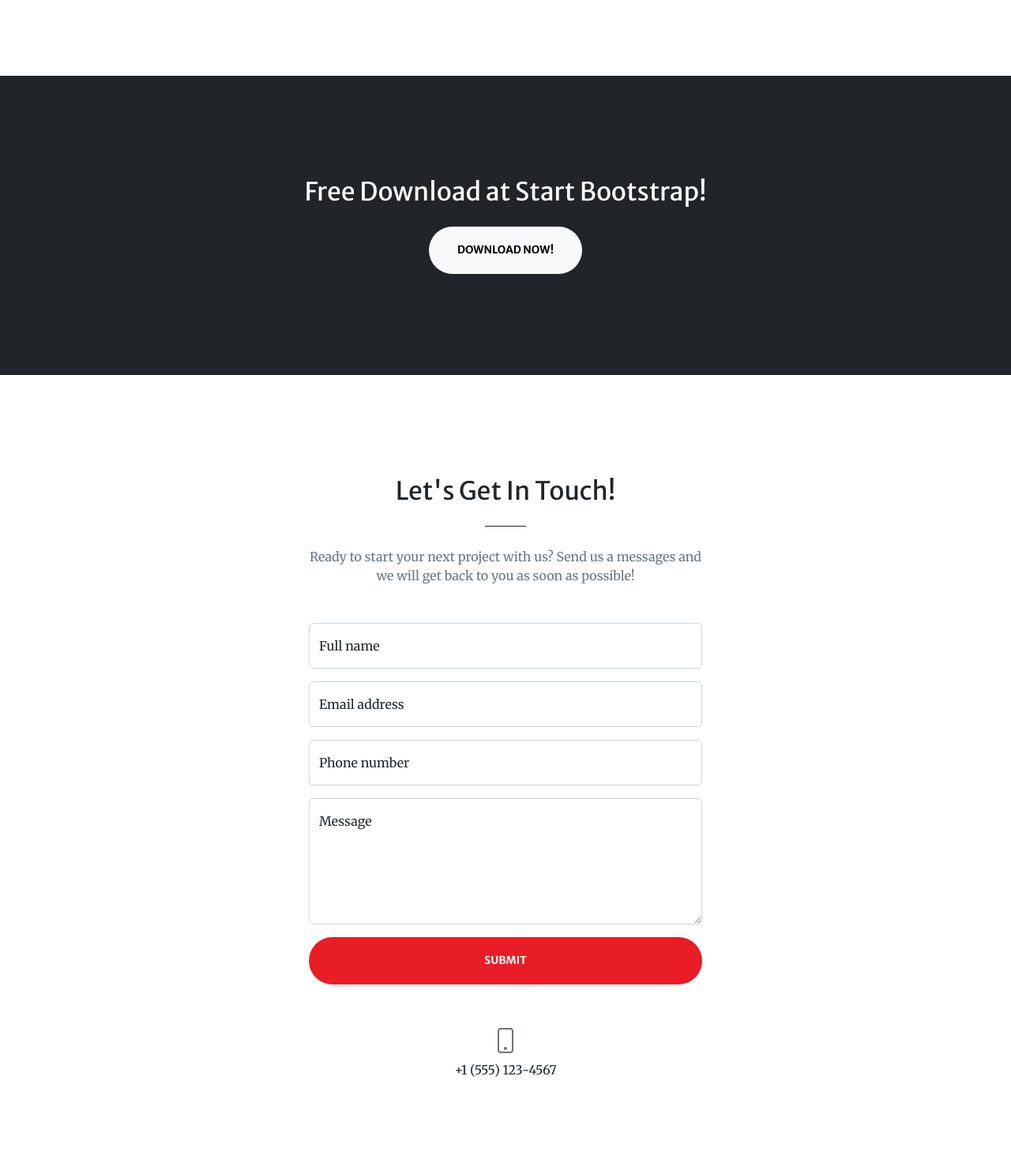
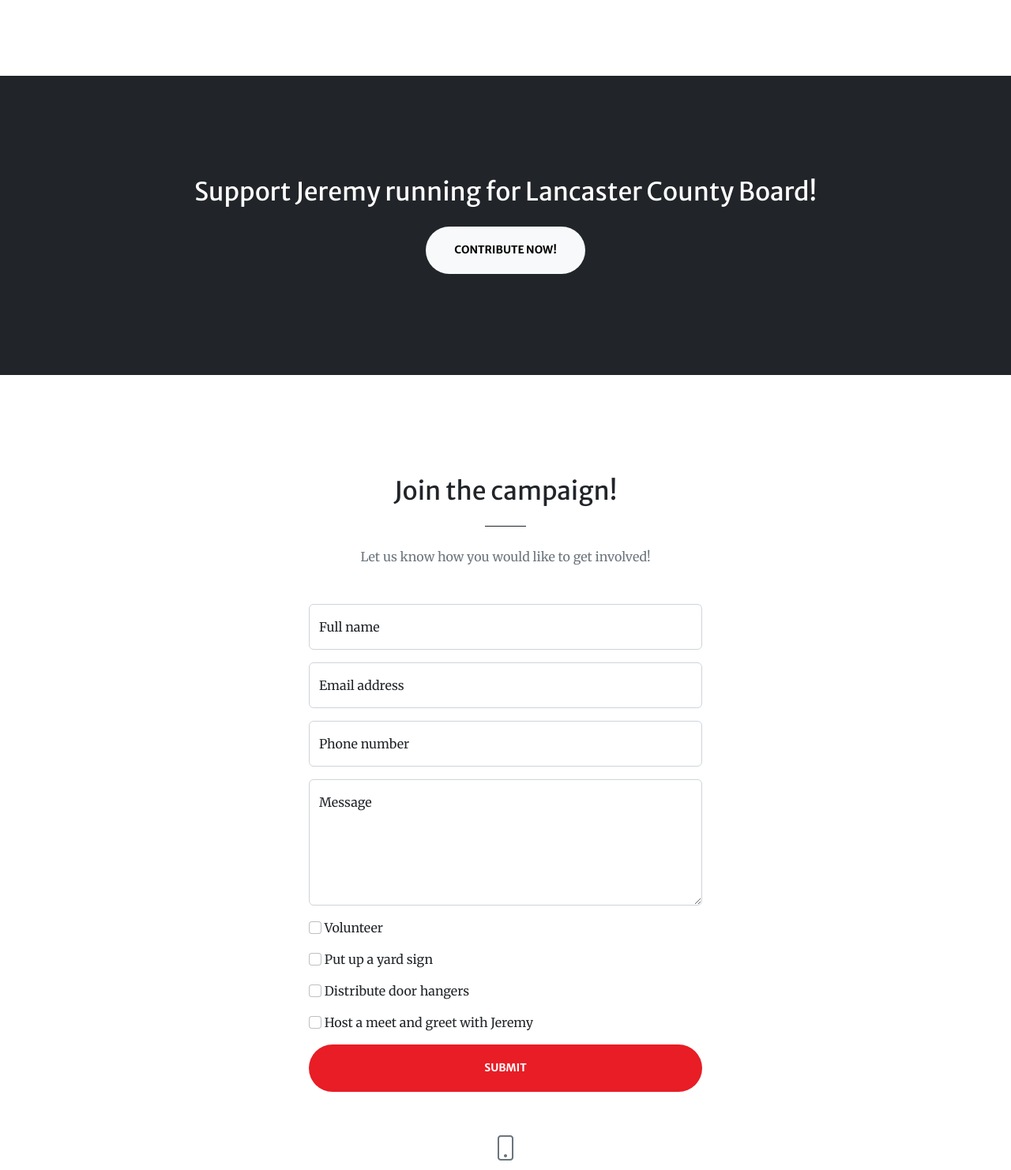
Before and after one commit to arkterra90/district_2, a Django app: page / in a window 1280 px wide. Shown: the part 2440-3922 px from the top of the page at 79% size. Run offline with Django 5.2, Linux system fonts and the light colour scheme; some libraries are stand-ins or nearby versions.

Commit message:
Update index.html

```diff
--- a/district2/website/templates/website/index.html
+++ b/district2/website/templates/website/index.html
@@ -58,7 +58,7 @@
                     </div>
                     <div class="col-lg-8 align-self-baseline mb-5">
                         <p class="text-white-75">Conservative Vision. Helping Others Succeed.</p>
-                        <a class="btn btn-primary btn-xl" href="#about" style="background-color: white; color: black;">Find Out More</a>
+                        <a class="btn btn-primary btn-xl" href="#about" style="background-color: white; color: black;">Meet Jeremy</a>
                     </div>
                 </div>
             </div>
@@ -212,8 +212,8 @@
         <!-- Call to action-->
         <section class="page-section bg-dark text-white" id="portfolio">
             <div  class="container px-4 px-lg-5 text-center">
-                <h2 class="mb-4">Free Download at Start Bootstrap!</h2>
-                <a class="btn btn-light btn-xl" href="https://startbootstrap.com/theme/creative/">Download Now!</a>
+                <h2 class="mb-4">Support Jeremy running for Lancaster County Board!</h2>
+                <a class="btn btn-light btn-xl" href="#">Contribute Now!</a>
             </div>
         </section>
         <!-- Contact-->
@@ -221,49 +221,60 @@
             <div class="container px-4 px-lg-5">
                 <div class="row gx-4 gx-lg-5 justify-content-center">
                     <div class="col-lg-8 col-xl-6 text-center">
-                        <h2 class="mt-0">Let's Get In Touch!</h2>
+                        <h2 class="mt-0">Join the campaign!</h2>
                         <hr class="divider" />
-                        <p class="text-muted mb-5">Ready to start your next project with us? Send us a messages and we will get back to you as soon as possible!</p>
+                        <p class="text-muted mb-5">Let us know how you would like to get involved!</p>
                     </div>
                 </div>
                 <div class="row gx-4 gx-lg-5 justify-content-center mb-5">
                     <div class="col-lg-6">
-                        <!-- * * * * * * * * * * * * * * *-->
-                        <!-- * * SB Forms Contact Form * *-->
-                        <!-- * * * * * * * * * * * * * * *-->
-                        <!-- This form is pre-integrated with SB Forms.-->
-                        <!-- To make this form functional, sign up at-->
-                        <!-- https://startbootstrap.com/solution/contact-forms-->
-                        <!-- to get an API token!-->
-                        <form id="contactForm" data-sb-form-api-token="API_TOKEN">
+
+                        <form id="contactForm">
                             <!-- Name input-->
                             <div class="form-floating mb-3">
-                                <input class="form-control" id="name" type="text" placeholder="Enter your name..." data-sb-validations="required" />
+                                <input class="form-control" id="name" type="text" placeholder="Enter your name..." />
                                 <label for="name">Full name</label>
-                                <div class="invalid-feedback" data-sb-feedback="name:required">A name is required.</div>
                             </div>
                             <!-- Email address input-->
                             <div class="form-floating mb-3">
-                                <input class="form-control" id="email" type="email" placeholder="name@example.com" data-sb-validations="required,email" />
+                                <input class="form-control" id="email" type="email" placeholder="name@example.com" />
                                 <label for="email">Email address</label>
-                                <div class="invalid-feedback" data-sb-feedback="email:required">An email is required.</div>
-                                <div class="invalid-feedback" data-sb-feedback="email:email">Email is not valid.</div>
                             </div>
                             <!-- Phone number input-->
                             <div class="form-floating mb-3">
-                                <input class="form-control" id="phone" type="tel" placeholder="(123) 456-7890" data-sb-validations="required" />
+                                <input class="form-control" id="phone" type="tel" placeholder="(123) 456-7890" />
                                 <label for="phone">Phone number</label>
-                                <div class="invalid-feedback" data-sb-feedback="phone:required">A phone number is required.</div>
                             </div>
                             <!-- Message input-->
                             <div class="form-floating mb-3">
-                                <textarea class="form-control" id="message" type="text" placeholder="Enter your message here..." style="height: 10rem" data-sb-validations="required"></textarea>
+                                <textarea class="form-control" id="message" type="text" placeholder="Enter your message here..." style="height: 10rem"></textarea>
                                 <label for="message">Message</label>
-                                <div class="invalid-feedback" data-sb-feedback="message:required">A message is required.</div>
+                            </div>
+
+                            <!-- Checkboxes for volunteer options -->
+                            <div class="mb-3">
+                                <input class="form-check-input" type="checkbox" value="volunteer" id="volunteerCheckbox">
+                                <label class="form-check-label" for="volunteerCheckbox">Volunteer</label>
+                            </div>
+
+                            <div class="mb-3">
+                                <input class="form-check-input" type="checkbox" value="yardSign" id="yardSignCheckbox">
+                                <label class="form-check-label" for="yardSignCheckbox">Put up a yard sign</label>
+                            </div>
+
+                            <div class="mb-3">
+                                <input class="form-check-input" type="checkbox" value="doorHangers" id="doorHangersCheckbox">
+                                <label class="form-check-label" for="doorHangersCheckbox">Distribute door hangers</label>
+                            </div>
+
+                            <div class="mb-3">
+                                <input class="form-check-input" type="checkbox" value="meetAndGreet" id="meetAndGreetCheckbox">
+                                <label class="form-check-label" for="meetAndGreetCheckbox">Host a meet and greet with Jeremy</label>
                             </div>
 
                             <div class="d-grid"><button class="btn btn-primary btn-xl" style="background-color: #e81d25; color: white;" id="submitButton" type="submit">Submit</button></div>
                         </form>
+
                     </div>
                 </div>
                 <div class="row gx-4 gx-lg-5 justify-content-center">
```
